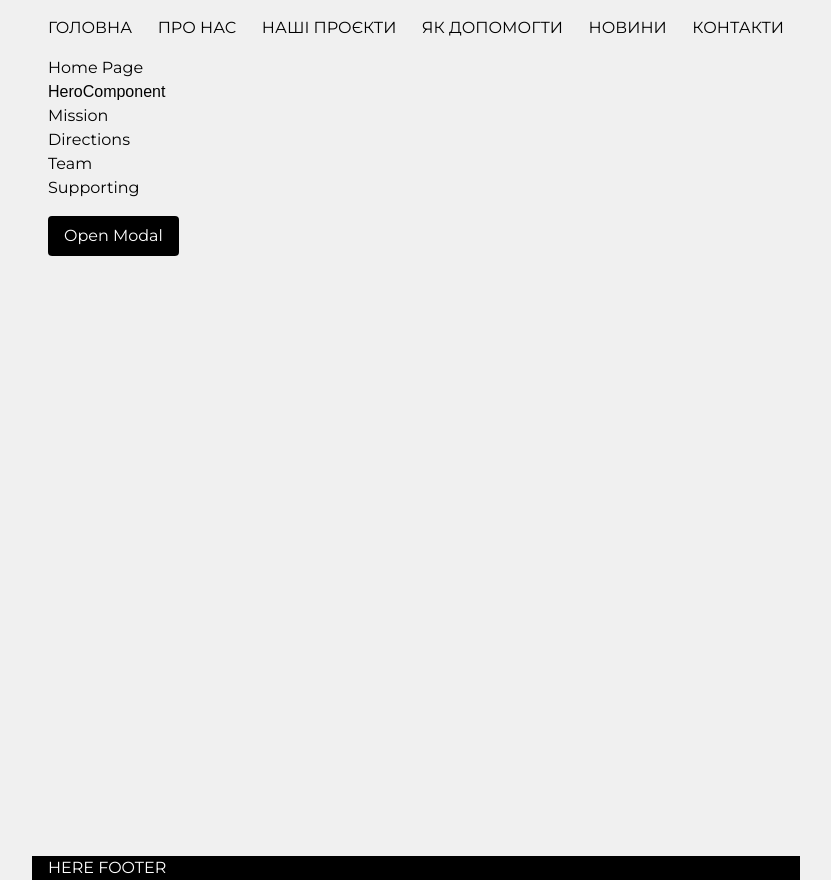
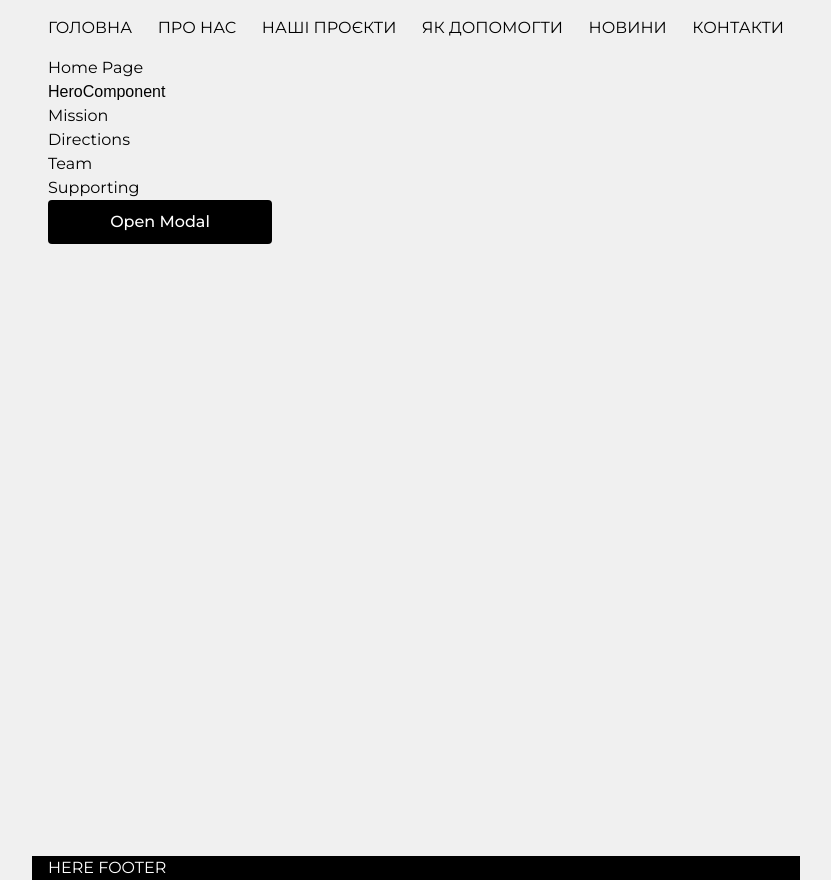
Before and after one commit to baza-trainee/peaceful-warrior-foundation, a Next.js app: page / in a window 1280 px wide. Shown: the whole page, without its empty margins (224-1055 px from the left). Built offline with nearby package versions, Linux system fonts and the light colour scheme; a web font is replaced by a local one.

Commit message:
create ButtonDonate

```diff
--- /dev/null
+++ b/src/components/buttonDonate/buttonDonate.tsx
@@ -0,0 +1,26 @@
+import { useState } from 'react';
+import Button from '../ui/Button';
+import Modal from '../layout/Modal';
+
+export interface ButtonDonateProps {}
+
+export default function ButtonDonate({}: ButtonDonateProps) {
+  const [isOpen, setIsOpen] = useState(false);
+  return (
+    <>
+      <Button onClick={() => setIsOpen(true)}> Open Modal</Button>
+      <Modal isOpen={isOpen} onClose={() => setIsOpen(false)}>
+        <div>
+          <h2 className="text-lg font-bold">Modal Title</h2>
+          <p>This is a modal</p>
+          <button
+            onClick={() => setIsOpen(false)}
+            className="mt-4 rounded bg-accent px-4 py-2 text-white"
+          >
+            Close
+          </button>
+        </div>
+      </Modal>
+    </>
+  );
+}
--- a/src/components/ui/Button.tsx
+++ b/src/components/ui/Button.tsx
@@ -1,21 +1,24 @@
-import clsx from "clsx";
+import clsx from 'clsx';
 
 export interface ButtonProps
   extends React.ButtonHTMLAttributes<HTMLButtonElement> {
   disabled?: boolean;
+  children: React.ReactNode;
 }
 
-const Button = ({ disabled, ...rest }: ButtonProps) => {
+const Button = ({ disabled, children, ...rest }: ButtonProps) => {
   return (
     <button
       disabled={disabled}
       {...rest}
       className={clsx(
-        "py-2.5 px-5 w-56 bg-gray-900 text-zinc-50 text-base text-center font-medium rounded",
-        !disabled && "hover:bg-gray-800 active:bg-gray-950",
-        disabled && "text-zinc-100"
+        'text-zinc-50 w-56 rounded bg-black px-5 py-2.5 text-center font-medium text-white',
+        !disabled && 'hover:bg-gray-800 active:bg-gray-950',
+        disabled && 'text-zinc-100'
       )}
-    />
+    >
+      {children}
+    </button>
   );
 };
 
--- a/src/sections/about/SupportUs/SupportUs.tsx
+++ b/src/sections/about/SupportUs/SupportUs.tsx
@@ -1,32 +1,16 @@
 'use client';
+import ButtonDonate from '@/components/buttonDonate/buttonDonate';
 import Modal from '@/components/layout/Modal';
 import React, { useState } from 'react';
 
 type SupportUsProps = {};
 
 const SupportUs = ({}: SupportUsProps) => {
-  const [isOpen, setIsOpen] = useState(false);
+  // const [isOpen, setIsOpen] = useState(false);
   return (
     <section>
       <h2>Supporting</h2>
-      <button
-        onClick={() => setIsOpen(true)}
-        className="mt-4 rounded bg-black px-4 py-2 text-white"
-      >
-        Open Modal
-      </button>
-      <Modal isOpen={isOpen} onClose={() => setIsOpen(false)}>
-        <div>
-          <h2 className="text-lg font-bold">Modal Title</h2>
-          <p>This is a modal</p>
-          <button
-            onClick={() => setIsOpen(false)}
-            className="mt-4 rounded bg-accent px-4 py-2 text-white"
-          >
-            Close
-          </button>
-        </div>
-      </Modal>
+      <ButtonDonate />
     </section>
   );
 };
```
